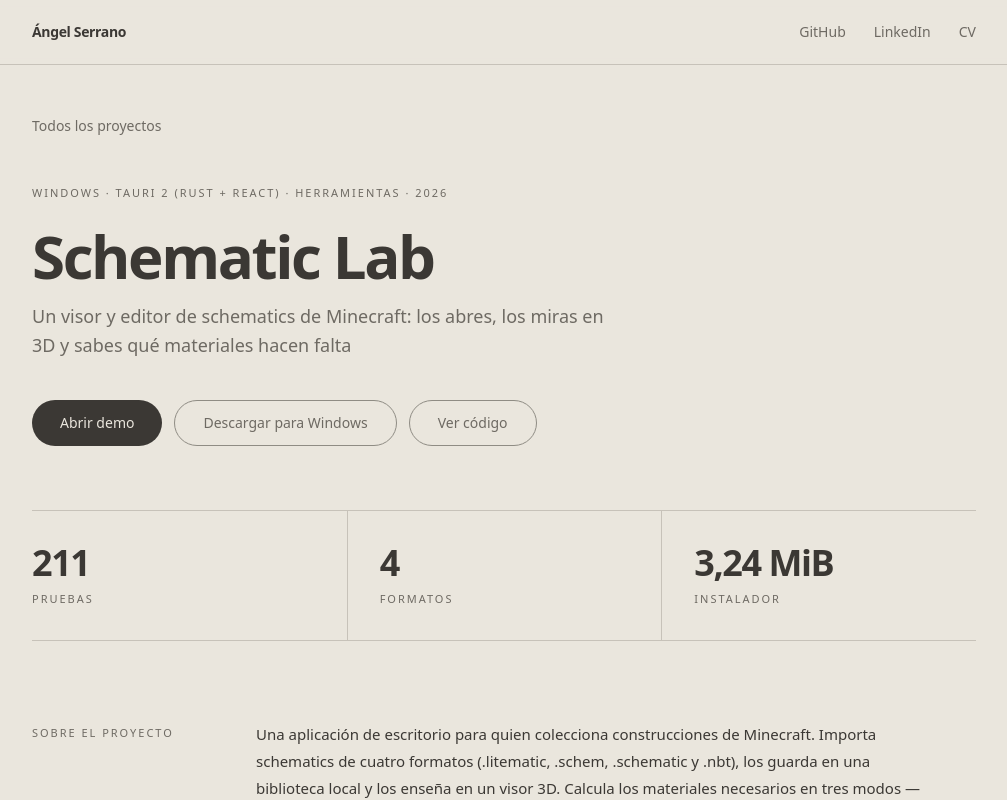
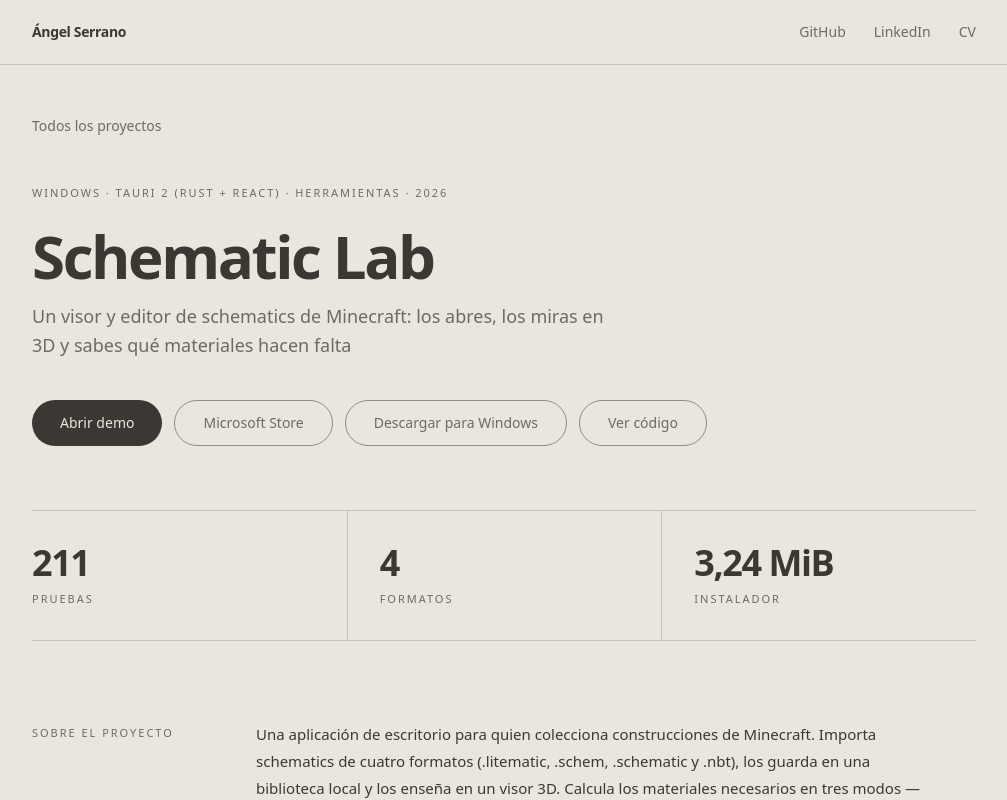
Before and after one commit to AngelSerranoD/portfolio, a React (Vite) app: page /proyecto/schematic-lab in a window 1280 px wide. Shown: the top 800 px of the page, without its empty margins (136-1143 px from the left). Built offline with nearby package versions, Linux system fonts and the light colour scheme; a web font is replaced by a local one.

Commit message:
Añade el enlace de Schematic Lab en la Microsoft Store
Co-Authored-By: Claude Opus 5.5 <noreply@anthropic.com>

```diff
--- a/src/data/projects/schematic-lab.js
+++ b/src/data/projects/schematic-lab.js
@@ -59,6 +59,10 @@ export default {
     'Es el frontend real de la app de escritorio; lo que haría su núcleo de Rust lo responde aquí una copia simulada en memoria. No hay texturas de Minecraft: cada bloque va con su color medio, como la app recién instalada sin el juego. Se puede girar el modelo, inspeccionar bloques y ver los materiales. En Modificar los cambios se quedan en pendientes, pero «Aplicar» no guarda nada: tampoco se importa ni se exporta ningún archivo.',
   downloads: [
     {
+      label: 'Microsoft Store',
+      href: 'https://apps.microsoft.com/detail/9P3WWV65DTR6',
+    },
+    {
       label: 'Descargar para Windows',
       href: 'https://github.com/AngelSerranoD/schematic-lab/releases/download/v0.1.0/SchematicLab_0.1.0_x64-setup.exe',
     },
```
